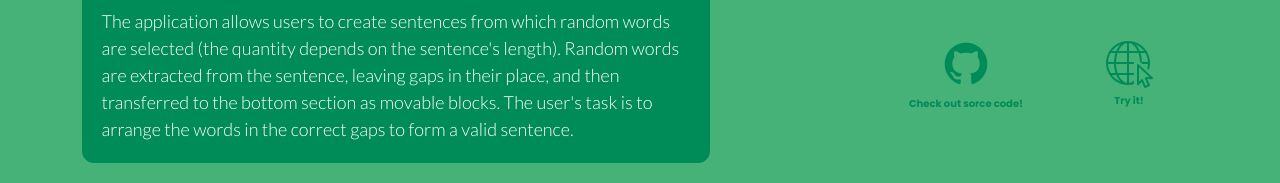
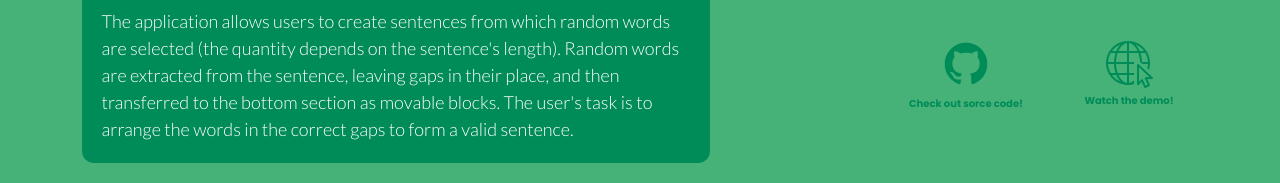
Before and after one commit to bszarlowicz/PortfolioApp, a React (Vite) app: page / in a window 1280 px wide. Shown: the part 5240-5423 px from the top of the page. Built offline with nearby package versions, Linux system fonts and the light colour scheme.

Commit message:
DragAndDrop - demo video

```diff
--- a/package.json
+++ b/package.json
@@ -11,7 +11,8 @@
     "react": "^18.0.0",
     "react-bootstrap-icons": "^1.10.3",
     "react-dom": "^18.2.0",
-    "react-router-dom": "^6.20.1",
+    "react-modal-video": "^2.0.1",
+    "react-router-dom": "^6.22.0",
     "react-scroll": "^1.9.0"
   },
   "devDependencies": {
--- a/src/pages/StartPage.jsx
+++ b/src/pages/StartPage.jsx
@@ -44,6 +44,7 @@ import TabButton from "../components/TabButton";
 import TechnologiesCard from "../components/TechnologiesCard.jsx";
 import DevelopmentTeam from "../components/DevelopmentTeam.jsx";
 import ProjectLinks from "../components/ProjectLinks.jsx";
+import dempDragAndDrop from "../assets/videos/DragAndDrop.mp4";
 
 
 export default function StartPage() {
@@ -401,11 +402,11 @@ export default function StartPage() {
               <div className={`${StartPageStyles.developmentTeamHeader} col-auto mx-auto text-center w-25 pt-5 mt-3`}>
               <ProjectLinks
                   firstLink="https://github.com/bszarlowicz/Rails7-DragAndDrop-Docker"
-                  secondLink="#"
+                  secondLink={dempDragAndDrop}
                   firstIcon={githubIcon}
                   secondIcon={webIcon}
                   firstCaption="Check out sorce code!"
-                  secondCaption="Try it!"
+                  secondCaption="Watch the demo!"
                 />
               </div>
             </div>
```
Also changed, not shown: 2 other files (tests, documents, lock files or other folders).
